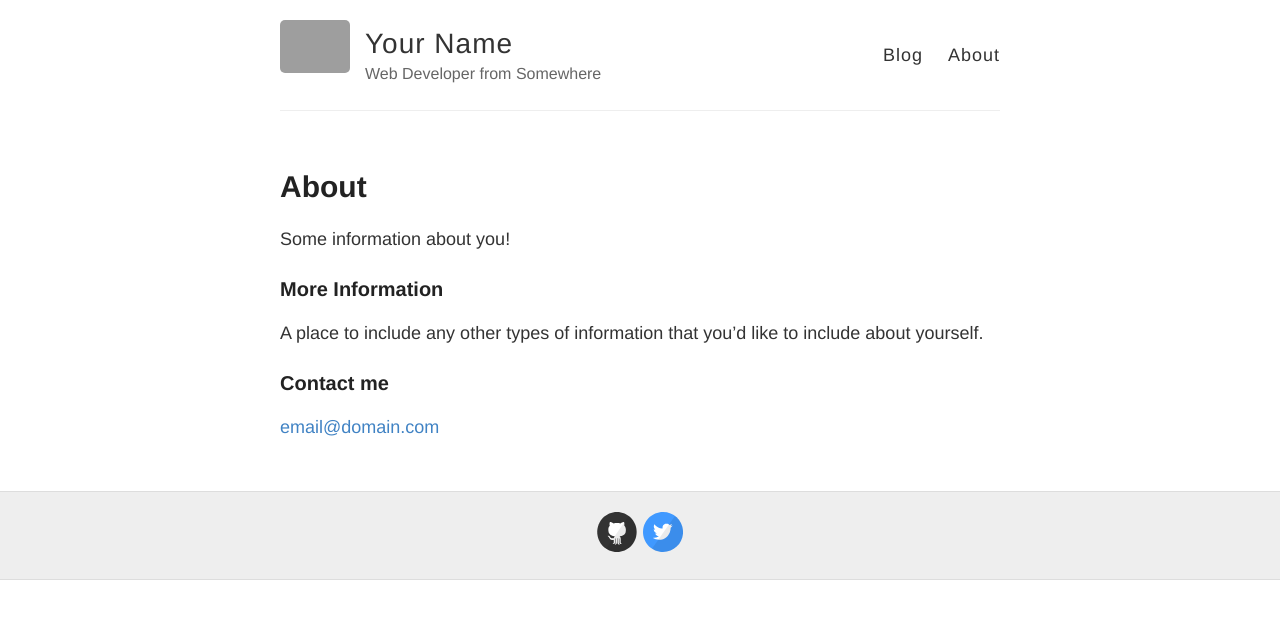
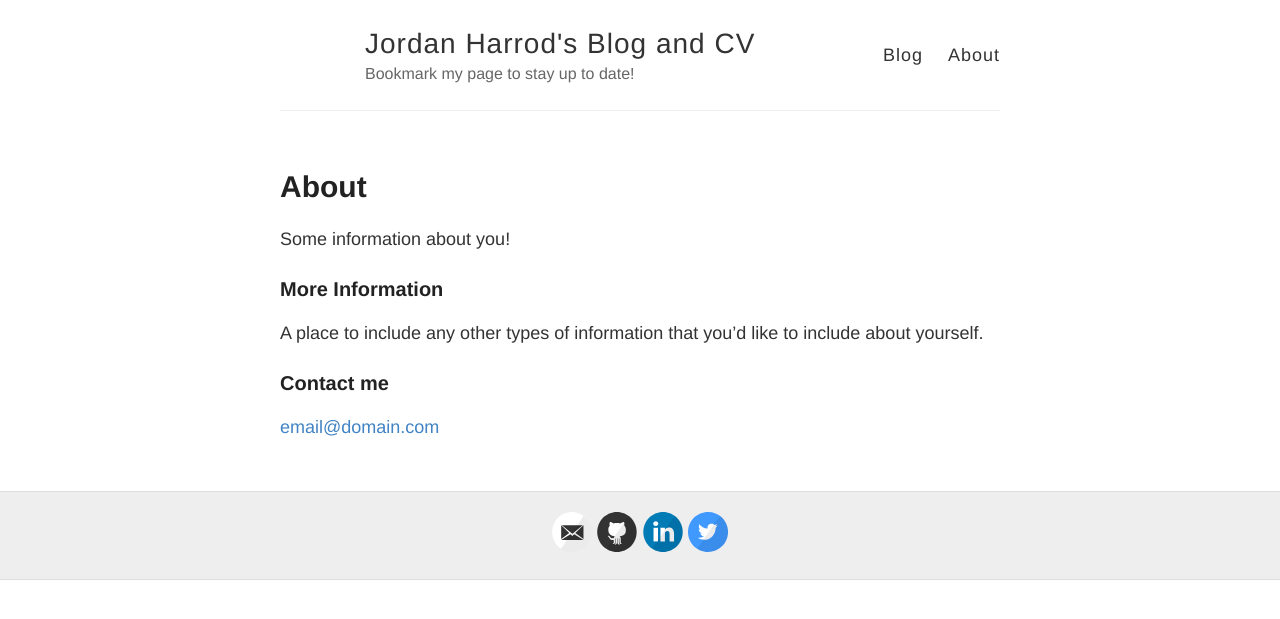
Before and after one commit to harrodjordan/harrodjordan.github.io, a Jekyll site: the page built from about.md, in a window 1280 px wide. Shown: the top 619 px of the page. Built offline with Jekyll 4.4.1, drawn with Linux system fonts in a browser that asks for light colours; grey boxes are pictures that could not be loaded.

Commit message:
Update _config.yml

```diff
--- a/_config.yml
+++ b/_config.yml
@@ -3,13 +3,13 @@
 #
 
 # Name of your site (displayed in the header)
-name: Your Name
+name: Jordan Harrod's Blog and CV
 
 # Short bio or description (displayed in the header)
-description: Web Developer from Somewhere
+description: Bookmark my page to stay up to date!
 
 # URL of your avatar or profile pic (you could use your GitHub profile pic)
-avatar: https://raw.githubusercontent.com/barryclark/jekyll-now/master/images/jekyll-logo.png
+# avatar: https://raw.githubusercontent.com/barryclark/jekyll-now/master/images/jekyll-logo.png
 
 #
 # Flags below are optional
@@ -18,15 +18,15 @@ avatar: https://raw.githubusercontent.com/barryclark/jekyll-now/master/images/je
 # Includes an icon in the footer for each username you enter
 footer-links:
   dribbble:
-  email:
+  email: jordan.b.harrod@gmail.com
   facebook:
   flickr:
-  github: barryclark/jekyll-now
+  github: harrodjordan
   instagram:
-  linkedin:
+  linkedin: harrodjordan
   pinterest:
   rss: # just type anything here for a working RSS icon
-  twitter: jekyllrb
+  twitter: jordanbharrod
   stackoverflow: # your stackoverflow profile, e.g. "users/50476/bart-kiers"
   youtube: # channel/<your_long_string> or user/<user-name>
   googleplus: # anything in your profile username that comes after plus.google.com/
@@ -41,7 +41,7 @@ google_analytics:
 
 # Your website URL (e.g. http://barryclark.github.io or http://www.barryclark.co)
 # Used for Sitemap.xml and your RSS feed
-url:
+url: http://harrodjordan.github.io
 
 # If you're hosting your site at a Project repository on GitHub pages
 # (http://yourusername.github.io/repository-name)
```
